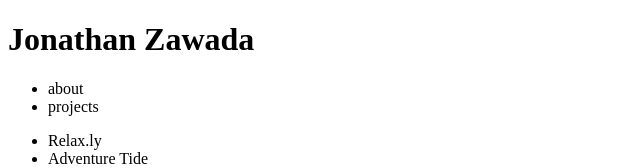
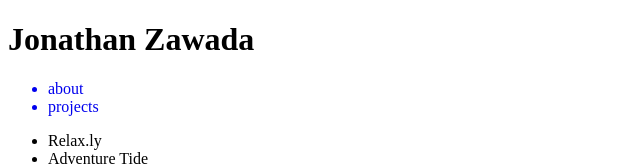
Before and after one commit to jon-zawada/portfolio, a React app: page /projects in a window 1280 px wide. Shown: the top 168 px of the page, without its empty margins (0-640 px from the left). Built offline with nearby package versions, Linux system fonts and the light colour scheme; the HTML template or start-up script is replaced by a standard one.

Commit message:
links to react routes

```diff
--- a/client/src/components/App.jsx
+++ b/client/src/components/App.jsx
@@ -18,9 +18,9 @@ class App extends React.Component {
         <div>
           <Header />
           <Switch>
+            <Route path="/projects" component={Projects} />
             <Route path="/" exact component={About} />
             <Route path="/about" component={About} />
-            <Route path="/projects" component={Projects} />
           </Switch>
         </div>
       </Router>
--- a/client/src/components/Header.jsx
+++ b/client/src/components/Header.jsx
@@ -1,11 +1,20 @@
 import React from 'react';
+import { Link } from 'react-router-dom';
+
+const linkStyle = {
+  textDecoration: 'none'
+};
 
 const Header = () => (
   <div className="header">
     <h1>Jonathan Zawada</h1>
     <ul>
-      <li>about</li>
-      <li>projects</li>
+      <Link style={linkStyle} to="/about">
+        <li className="nav">about</li>
+      </Link>
+      <Link style={linkStyle} to="/projects">
+        <li className="nav">projects</li>
+      </Link>
     </ul>
   </div>
 );
```
Also changed, not shown: 1 other file (tests, documents, lock files or other folders).
